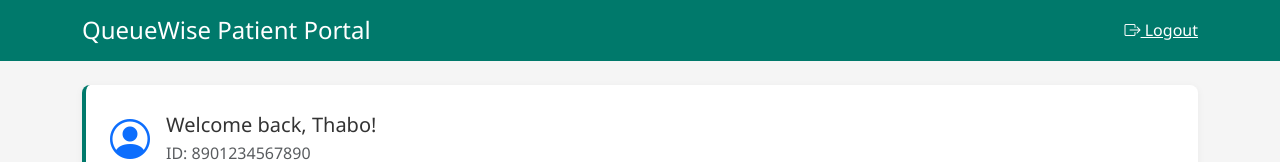
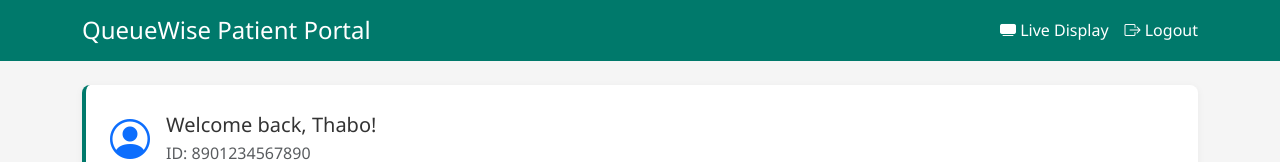
Before and after one commit to YourfavCompSciGirlie/TechnoBytes, a plain HTML site: page frontend/html/patient.html in a window 1280 px wide. Shown: the top 162 px of the page. Drawn offline with nearby package versions, Linux system fonts and the light colour scheme.

Commit message:
Added display linking

```diff
--- a/frontend/html/patient.html
+++ b/frontend/html/patient.html
@@ -83,8 +83,16 @@
     <div class="container">
       <div class="d-flex justify-content-between align-items-center">
         <h1 class="h4 mb-0">QueueWise Patient Portal</h1>
-        <a href="login.html" class="text-white"><i class="bi bi-box-arrow-right"></i> Logout</a>
-      </div>
+        <div class="d-flex gap-3 align-items-center">
+          <a href="display.html" class="text-white text-decoration-none">
+            <i class="bi bi-tv-fill"></i> Live Display
+          </a>
+          <a href="login.html" class="text-white text-decoration-none">
+            <i class="bi bi-box-arrow-right"></i> Logout
+          </a>
+        </div>
+</div>
+
     </div>
   </div>
 
```
